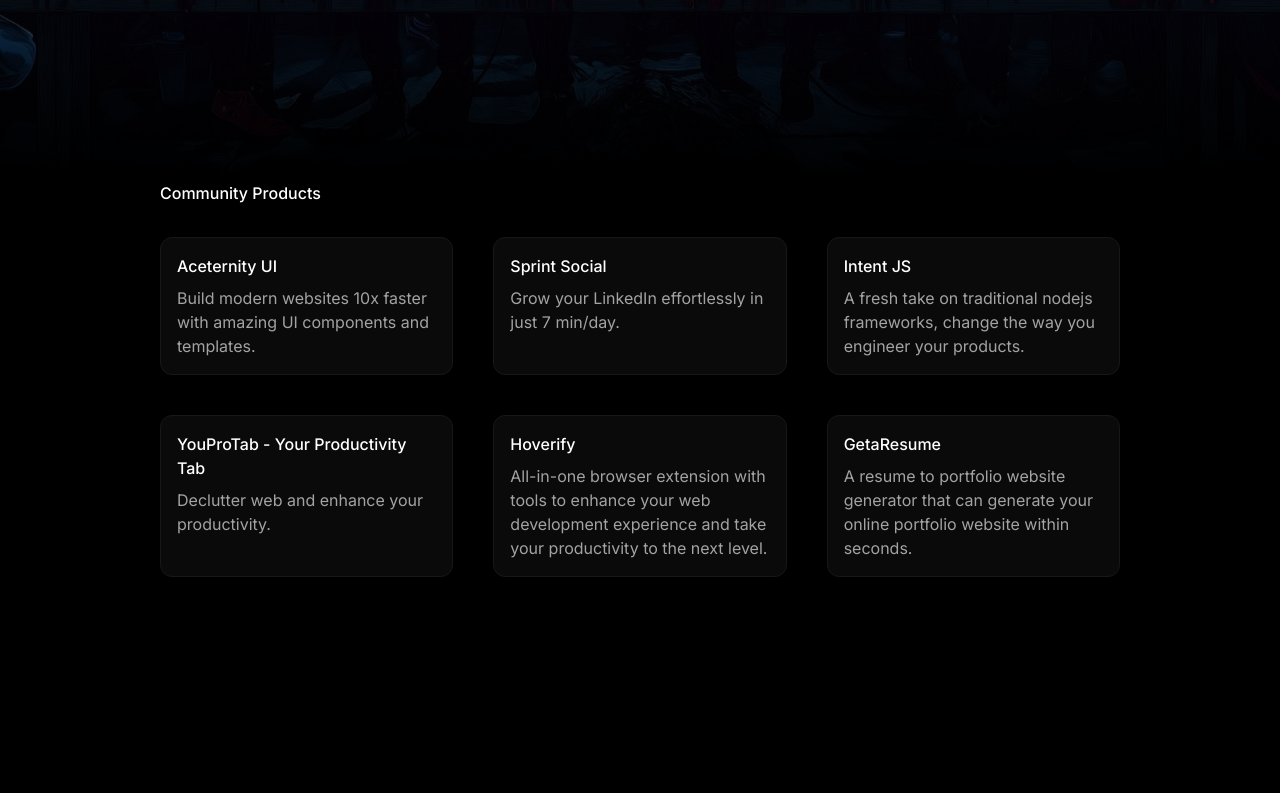
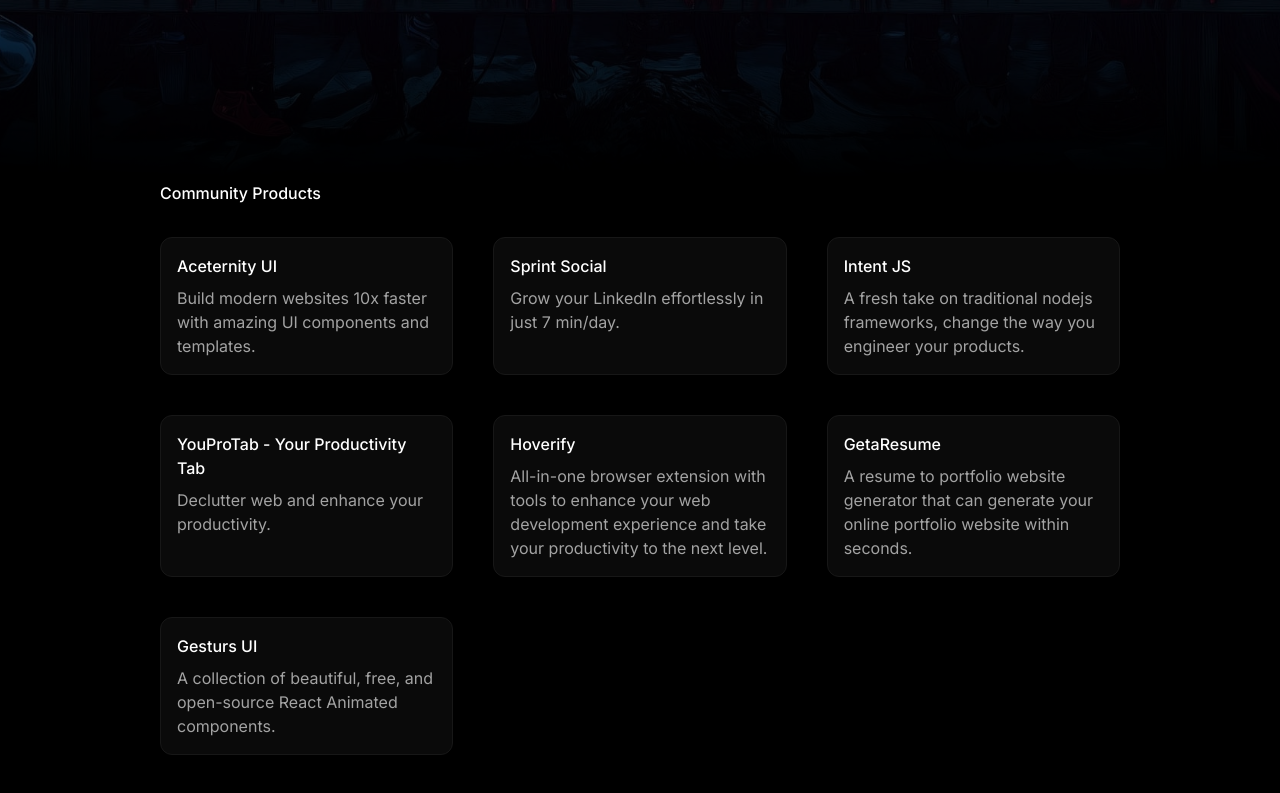
Before and after one commit to manuarora700/indiehackersarmy, a Next.js app: page / in a window 1280 px wide. Shown: the part 619-1412 px from the top of the page. Before the commit the page ends 1276 px from the top, so only its background shows below. Built offline with nearby package versions, Linux system fonts and the light colour scheme.

Commit message:
chore: Add Gesturs UI to products list

```diff
--- a/data/products.ts
+++ b/data/products.ts
@@ -36,5 +36,12 @@
     description: "A resume to portfolio website generator that can generate your online portfolio website within seconds.",
     href: "https://getaresu.me/",
     logo: "https://getaresu.me/images/logo.png",
-  }
+  },
+  {
+    title: "Gesturs UI",
+    description:
+      "A collection of beautiful, free, and open-source React Animated components.",
+    href: "https://ui.gesturs.com/",
+    logo: "https://ui.gesturs.com/gesturs.svg",
+  },
 ];
--- a/next.config.mjs
+++ b/next.config.mjs
@@ -6,6 +6,7 @@
       { hostname: "sprintsocial.ai" },
       { hostname: "cdn.youprotab.com" },
       { hostname: "getaresu.me" },
+      { hostname: "https://ui.gesturs.com" },
     ],
   },
 };
```
